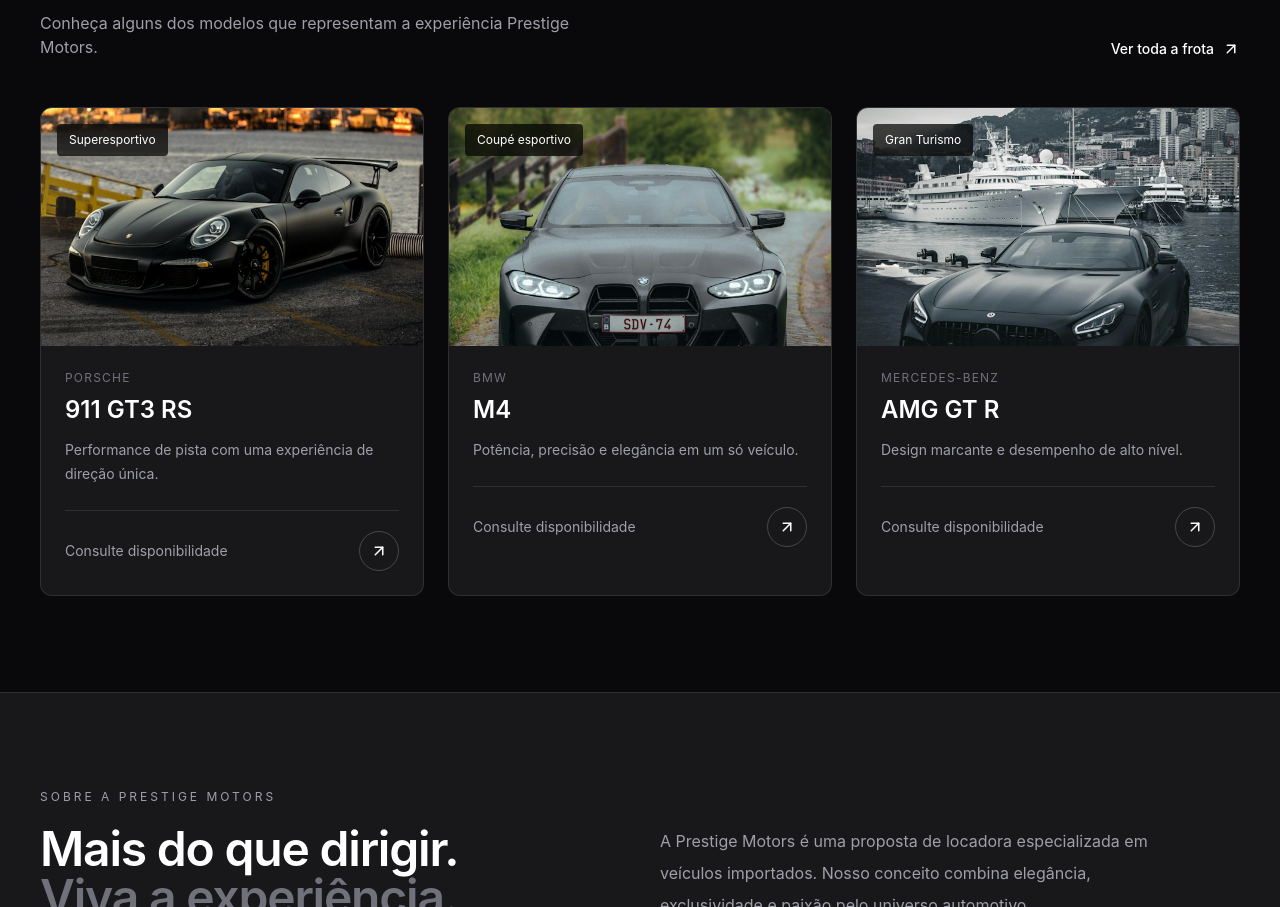
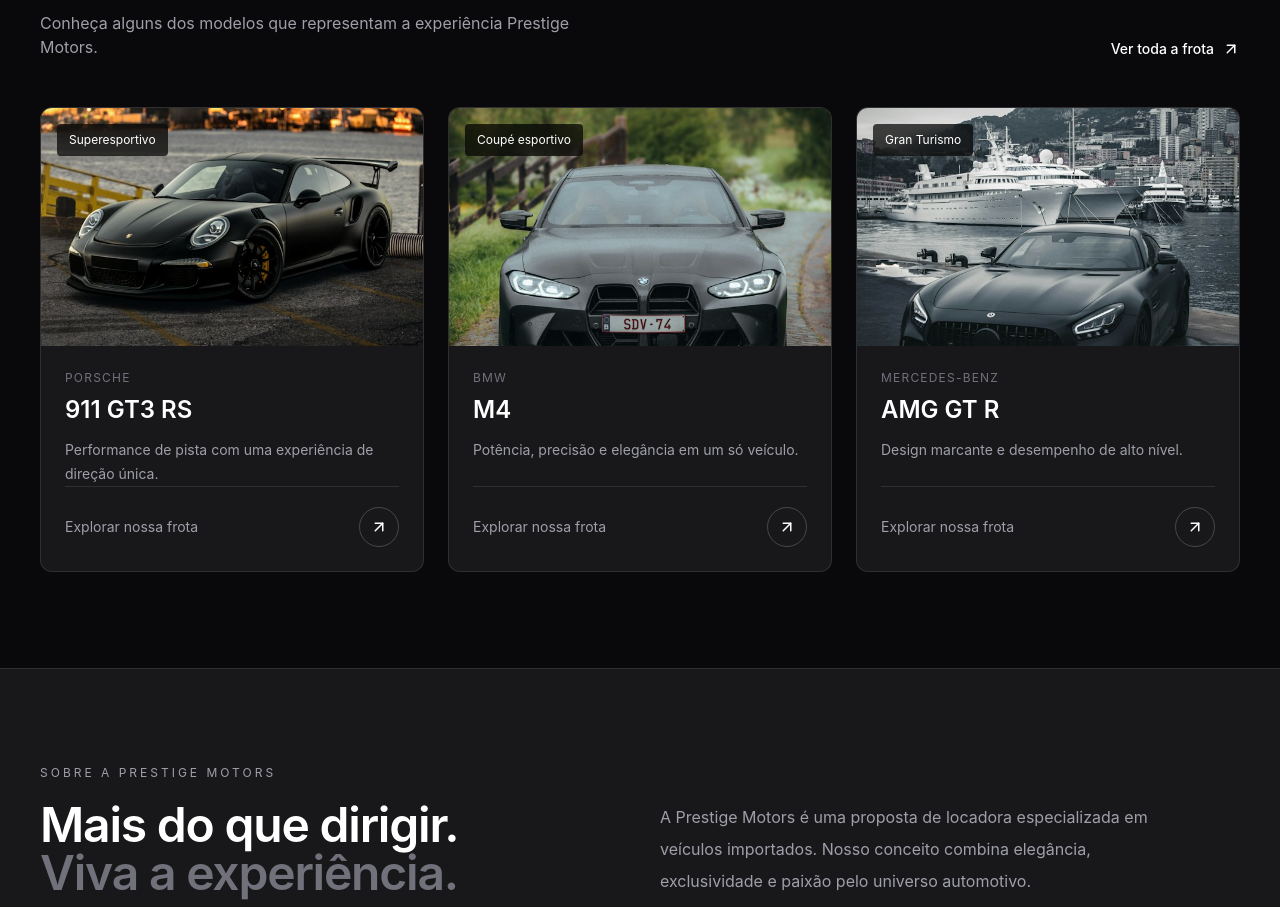
Before and after one commit to vinifcavalcanti/cp6-locacao-carros, a React (Vite) app: page / in a window 1280 px wide. Shown: the part 1142-2049 px from the top of the page. Built offline with nearby package versions, Linux system fonts and the light colour scheme.

Commit message:
style: padroniza alinhamento dos cards de veiculos

```diff
--- a/src/components/CarCard.jsx
+++ b/src/components/CarCard.jsx
@@ -3,7 +3,7 @@
 
 function CarCard({ carro }) {
 	return (
-		<article className="group overflow-hidden rounded-xl border border-white/10 bg-zinc-900">
+		<article className="group flex h-full flex-col overflow-hidden rounded-xl border border-white/10 bg-zinc-900">
 			<div className="relative aspect-[16/10] overflow-hidden bg-zinc-800">
 				<img
 					src={carro.imagem}
@@ -17,7 +17,7 @@
 				</span>
 			</div>
 
-			<div className="p-6">
+			<div className="flex flex-1 flex-col p-6">
 				<p className="mb-2 text-xs tracking-widest text-zinc-500 uppercase">
 					{carro.marca}
 				</p>
@@ -30,9 +30,9 @@
 					{carro.descricao}
 				</p>
 
-				<div className="mt-6 flex items-center justify-between border-t border-white/10 pt-5">
+				<div className="mt-auto flex items-center justify-between border-t border-white/10 pt-5">
 					<span className="text-sm text-zinc-400">
-						Consulte disponibilidade
+						Explorar nossa frota
 					</span>
 
 					<Link
```
